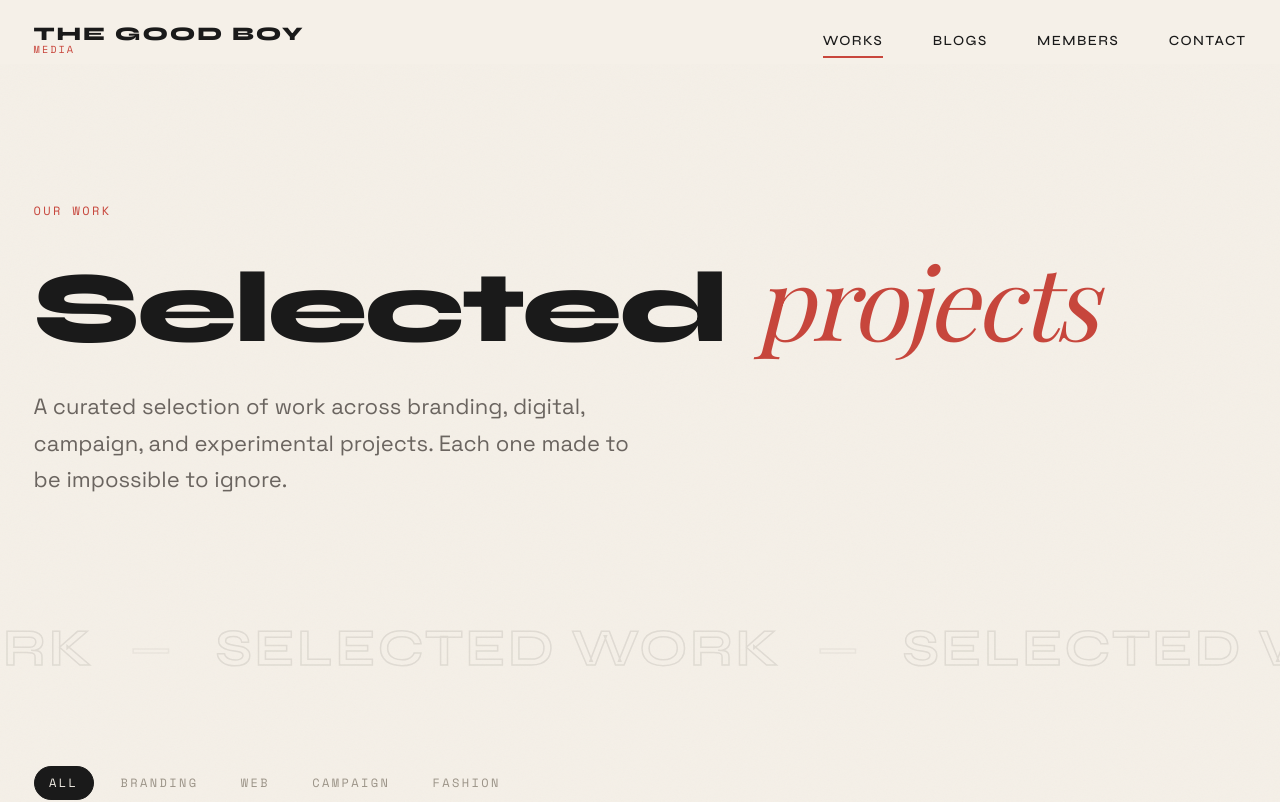
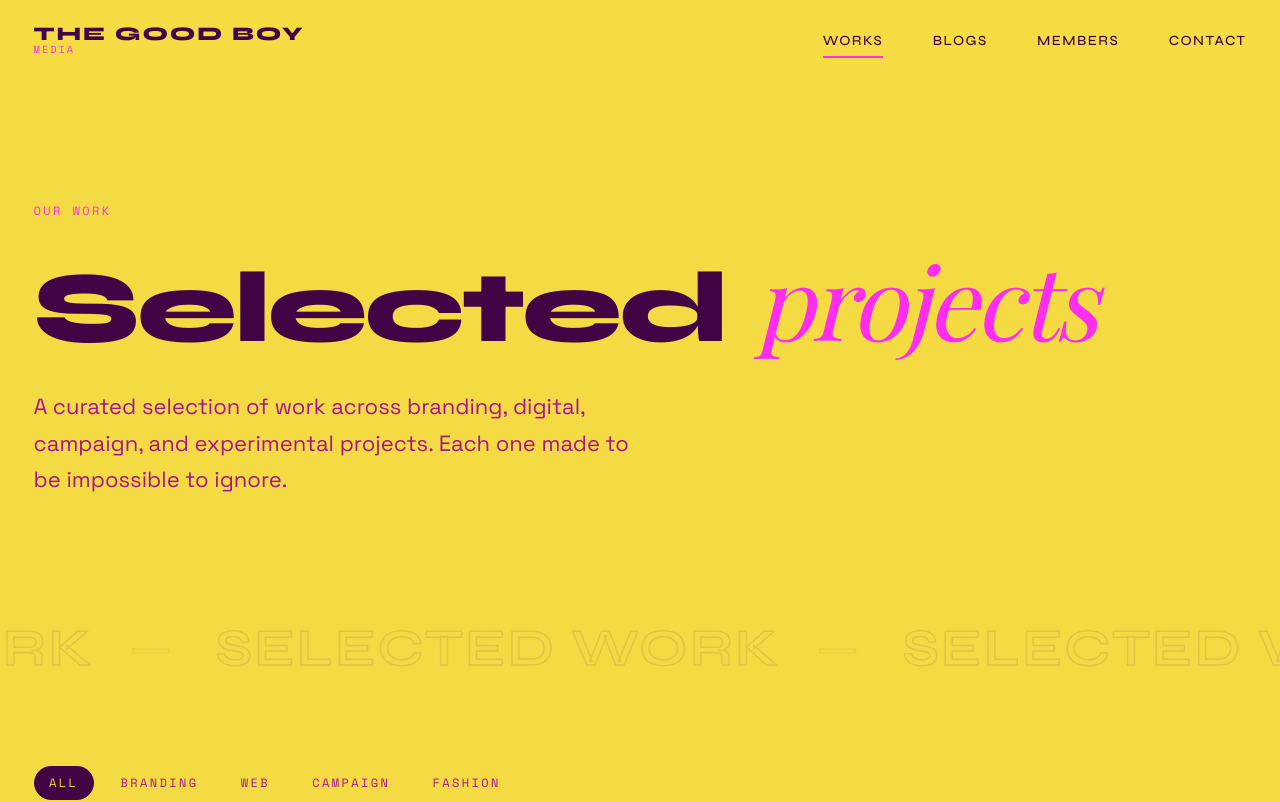
Before and after one commit to aayush-a27/TheGoodBoyMediaV4, a React (Vite) app: page /works in a window 1280 px wide. Shown: the top 802 px of the page. Built offline with nearby package versions, Linux system fonts and the light colour scheme; a web font is replaced by a local one.

Commit message:
changing color palette

```diff
--- a/src/index.css
+++ b/src/index.css
@@ -1,13 +1,13 @@
 :root {
-  --text: #6b6375;
-  --text-h: #08060d;
-  --bg: #fff;
-  --border: #e5e4e7;
-  --code-bg: #f4f3ec;
-  --accent: #aa3bff;
-  --accent-bg: rgba(170, 59, 255, 0.1);
-  --accent-border: rgba(170, 59, 255, 0.5);
-  --social-bg: rgba(244, 243, 236, 0.5);
+  --text: #F6DC43;
+  --text-h: #F6DC43;
+  --bg: #410445;
+  --border: #A5158C;
+  --code-bg: rgba(165, 21, 140, 0.3);
+  --accent: #FF2DF1;
+  --accent-bg: rgba(255, 45, 241, 0.1);
+  --accent-border: rgba(255, 45, 241, 0.5);
+  --social-bg: rgba(165, 21, 140, 0.2);
   --shadow:
     rgba(0, 0, 0, 0.1) 0 10px 15px -3px, rgba(0, 0, 0, 0.05) 0 4px 6px -2px;
 
@@ -32,15 +32,15 @@
 
 @media (prefers-color-scheme: dark) {
   :root {
-    --text: #9ca3af;
-    --text-h: #f3f4f6;
-    --bg: #16171d;
-    --border: #2e303a;
-    --code-bg: #1f2028;
-    --accent: #c084fc;
-    --accent-bg: rgba(192, 132, 252, 0.15);
-    --accent-border: rgba(192, 132, 252, 0.5);
-    --social-bg: rgba(47, 48, 58, 0.5);
+    --text: #F6DC43;
+    --text-h: #F6DC43;
+    --bg: #410445;
+    --border: #A5158C;
+    --code-bg: rgba(165, 21, 140, 0.3);
+    --accent: #FF2DF1;
+    --accent-bg: rgba(255, 45, 241, 0.15);
+    --accent-border: rgba(255, 45, 241, 0.5);
+    --social-bg: rgba(165, 21, 140, 0.2);
     --shadow:
       rgba(0, 0, 0, 0.4) 0 10px 15px -3px, rgba(0, 0, 0, 0.25) 0 4px 6px -2px;
   }
--- a/src/styles/variables.css
+++ b/src/styles/variables.css
@@ -5,30 +5,30 @@
 :root {
   /* ── COLOR SYSTEM ── */
   /* Primary Backgrounds */
-  --color-cream:        #F5F0E8;
-  --color-off-white:    #EDE8DE;
-  --color-warm-white:   #FAF7F2;
-  --color-parchment:    #E8E0D0;
+  --color-cream:        #F6DC43;
+  --color-off-white:    #F6DC43;
+  --color-warm-white:   #F6DC43;
+  --color-parchment:    #FF2DF1;
 
   /* Punchy Colors */
-  --color-mustard:      #D4A843;
-  --color-muted-yellow: #E8C94A;
-  --color-orange:       #E07B3C;
-  --color-tomato:       #C8463C;
-  --color-deep-burgundy:#6B1D2A;
-  --color-dusty-pink:   #C9918A;
-  --color-sage:         #7A8C6E;
-  --color-olive:        #5C6B4E;
-  --color-faded-blue:   #6B8CAE;
-  --color-cobalt:       #2E4A7A;
+  --color-mustard:      #F6DC43;
+  --color-muted-yellow: #F6DC43;
+  --color-orange:       #FF2DF1;
+  --color-tomato:       #FF2DF1;
+  --color-deep-burgundy:#A5158C;
+  --color-dusty-pink:   #FF2DF1;
+  --color-sage:         #A5158C;
+  --color-olive:        #A5158C;
+  --color-faded-blue:   #A5158C;
+  --color-cobalt:       #410445;
 
   /* Neutrals */
-  --color-charcoal:     #1A1A1A;
-  --color-dark:         #0E0E0E;
-  --color-ink:          #2C2824;
-  --color-warm-gray:    #9C9488;
-  --color-mid-gray:     #6B6560;
-  --color-light-gray:   #D4CDC4;
+  --color-charcoal:     #410445;
+  --color-dark:         #410445;
+  --color-ink:          #410445;
+  --color-warm-gray:    #A5158C;
+  --color-mid-gray:     #A5158C;
+  --color-light-gray:   #FF2DF1;
 
   /* Semantic */
   --color-text-primary:   var(--color-ink);
```
Also changed, not shown: 1 other file (tests, documents, lock files or other folders).
